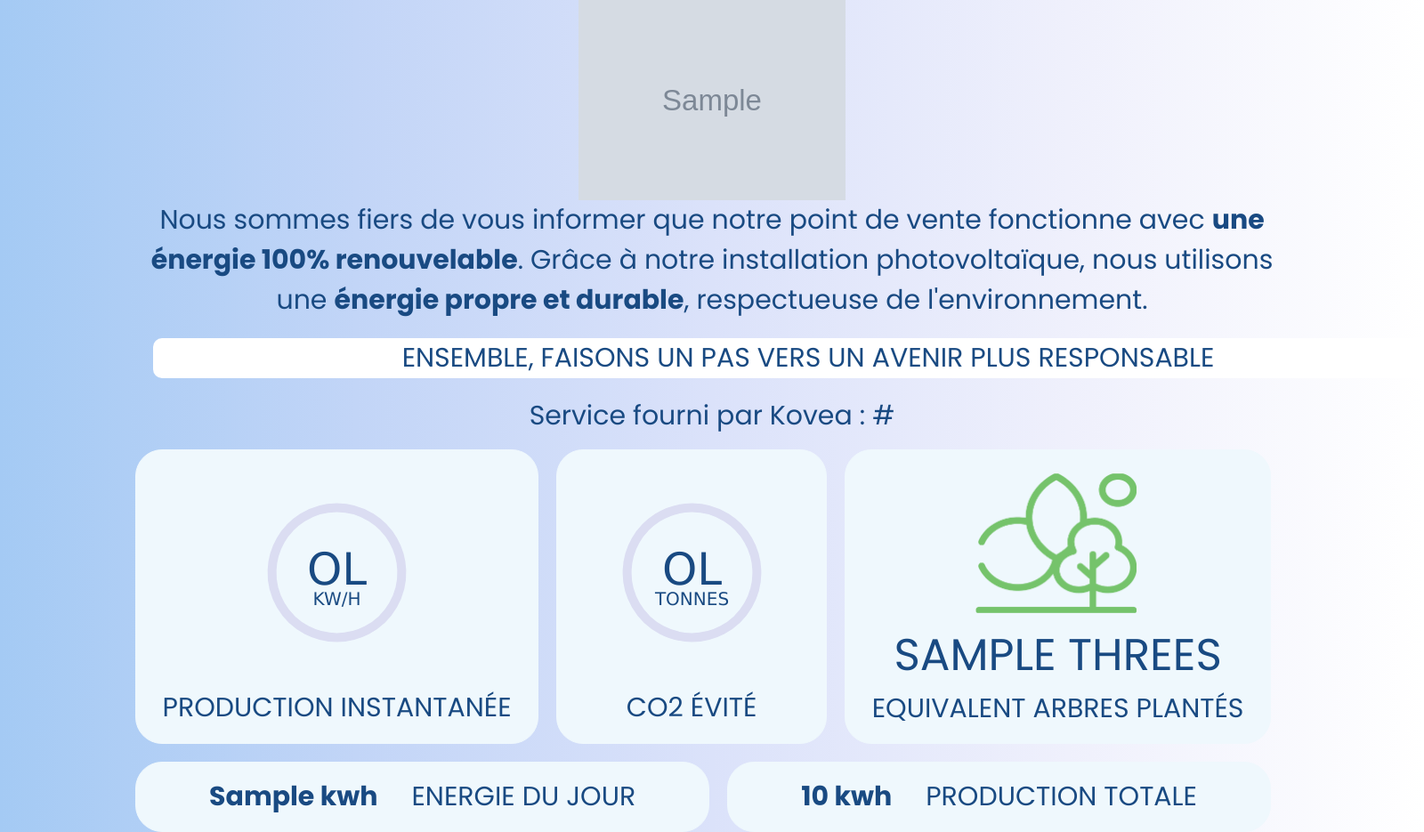
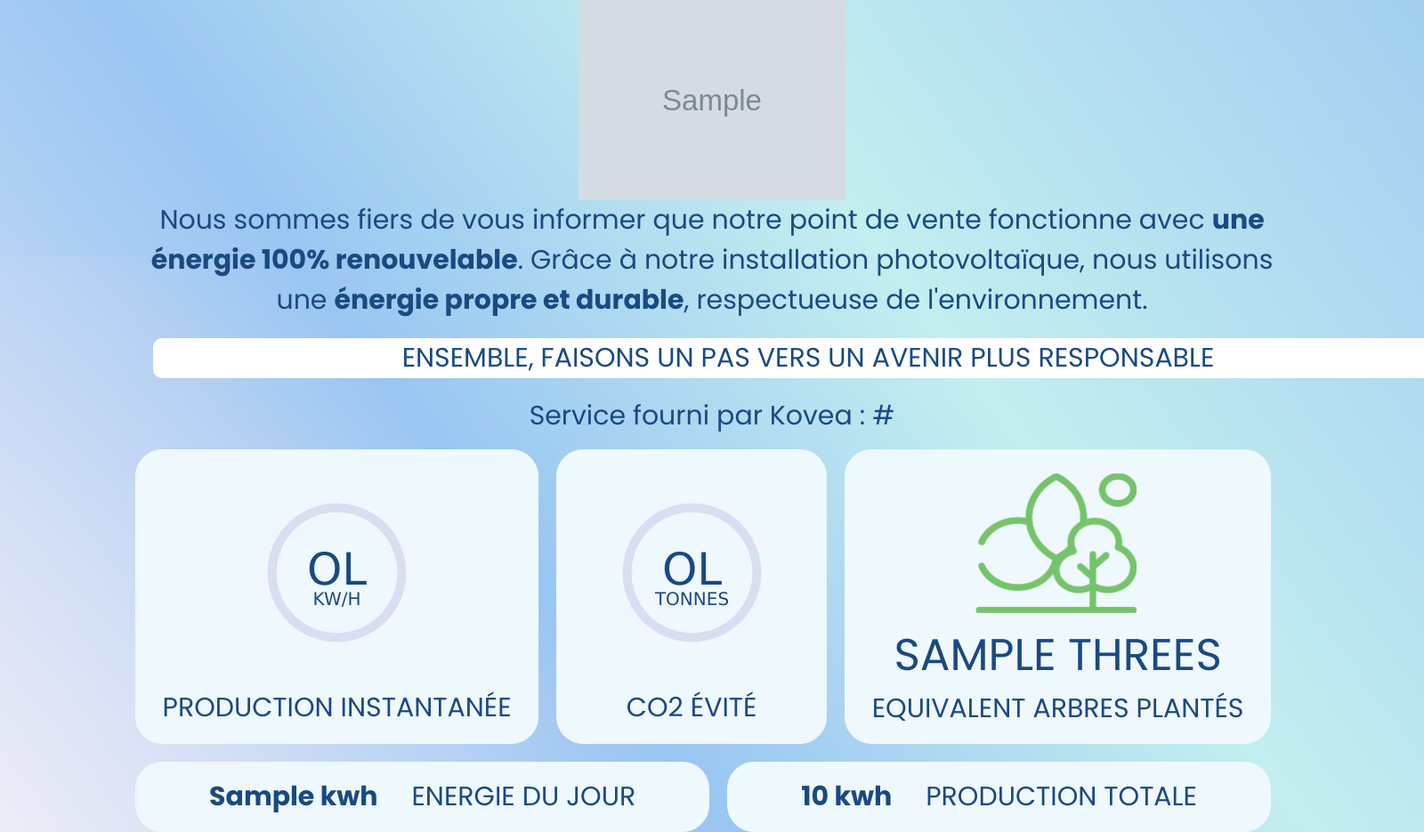
Before and after one commit to jeremyrncp/solar, a Symfony app: template templates/viewer/index.html.twig in a window 1600 px wide; the page is wider, and only the part inside the window is pictured. Shown: that part at 89% size. Run offline with Twig, Linux system fonts and the light colour scheme; the template is opened without the code that fills it: most values are stand-ins (such as "Sample title", 1, 10 or a date in 2020); grey boxes marked "Sample" are stand-in pictures; some libraries are stand-ins or nearby versions.

Commit message:
fix background viewer

```diff
--- a/templates/viewer/index.html.twig
+++ b/templates/viewer/index.html.twig
@@ -5,7 +5,7 @@
 {% block body %}
 <style>
     body {
-        background-image: linear-gradient(to left, #ffffff, #eff0fc, #dbe2fa, #c2d5f7, #a4caf4);
+        background-image: url("/images/fond.jpg");
         color: #194A82;
         font-size:30px;
         font-family: 'Poppins', sans-serif;
```
Also changed, not shown: public/images/fond.jpg (added).
